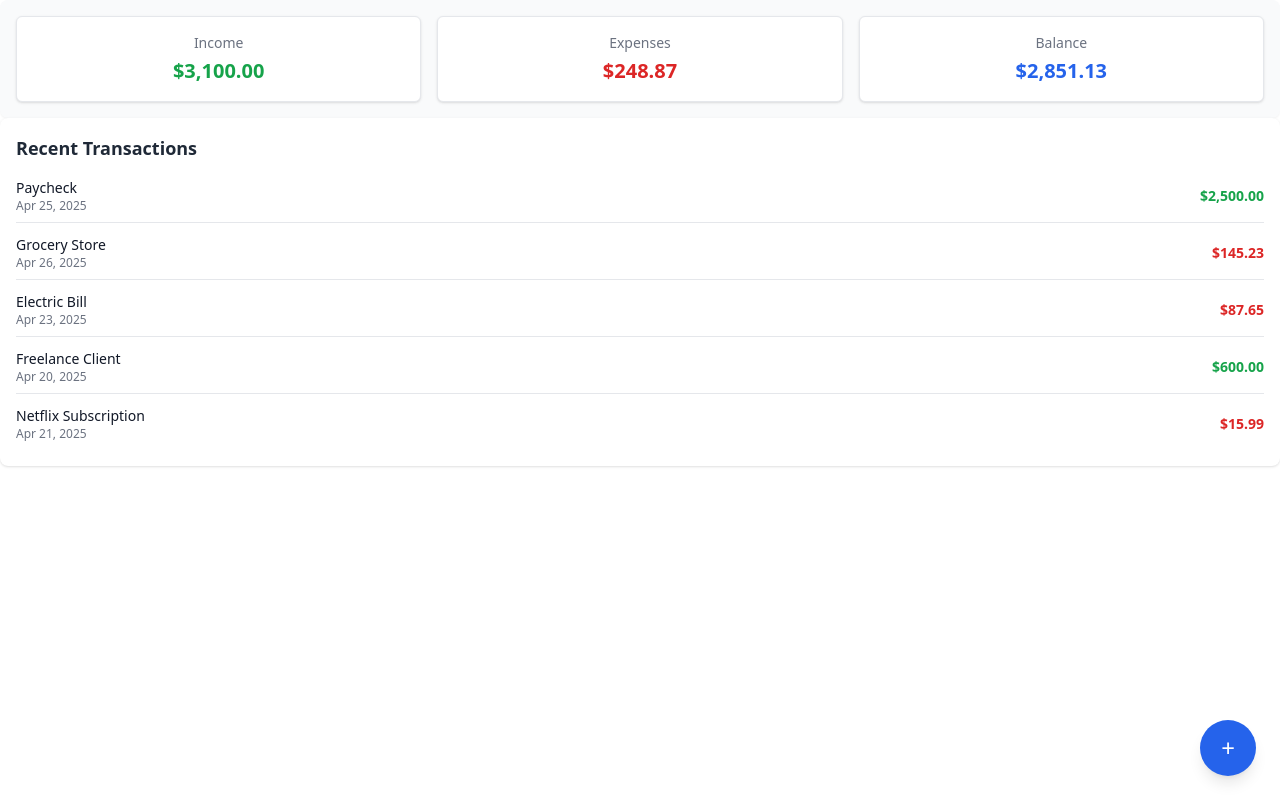
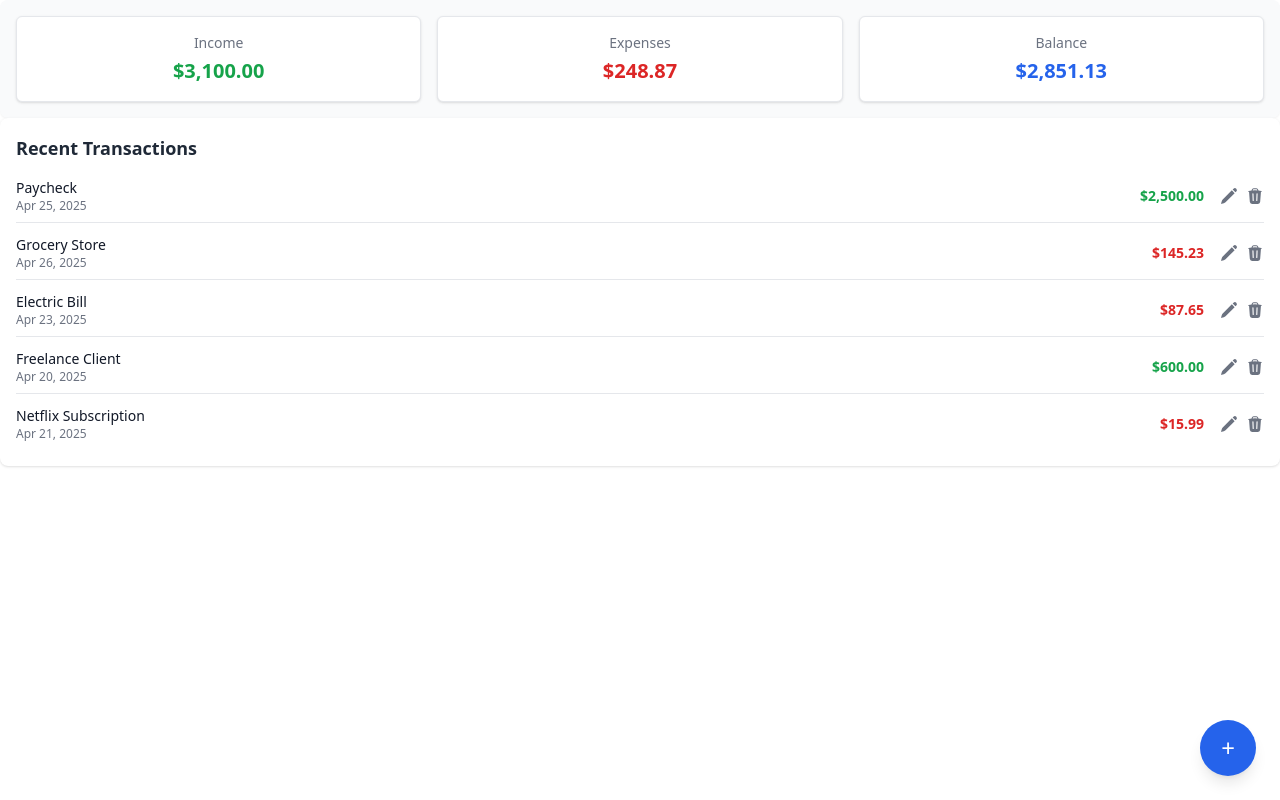
Before and after one commit to Nickolas-Hernandez/vuebalance, a Vue app: page / in a window 1280 px wide. Built offline with nearby package versions, Linux system fonts and the light colour scheme.

Commit message:
Add edit and delete icons + style

```diff
--- a/package.json
+++ b/package.json
@@ -11,6 +11,7 @@
     "format": "prettier --write src/"
   },
   "dependencies": {
+    "@heroicons/vue": "^2.2.0",
     "vue": "^3.5.13"
   },
   "devDependencies": {
--- a/src/components/RecentTransactions.vue
+++ b/src/components/RecentTransactions.vue
@@ -1,6 +1,7 @@
 <script setup>
 import { useDate } from '@/composables/useDate';
 import { useCurrency } from '@/composables/useCurrency';
+import { TrashIcon, PencilIcon } from '@heroicons/vue/24/solid';
 
 const { formatDate } = useDate();
 const { formatCurrency } = useCurrency();
@@ -19,10 +20,19 @@ const { transactions } = defineProps(['transactions']);
                 </div>
                 <div
                     :class="[
-                        'text-sm font-semibold',
+                        'text-sm font-semibold ml-auto mr-4',
                         txn.type === 'income' ? 'text-green-600' : 'text-red-600',
                     ]">
                     {{ formatCurrency(txn.amount) }}
+                </div>
+                <div
+                    class="recent-transactions__buttons flex flex-row flex-nowrap gap-x-2 text-gray-500">
+                    <button class="edit-button" style="width: 18px; height: 18px">
+                        <PencilIcon />
+                    </button>
+                    <button class="delete-button" style="width: 18px; height: 18px">
+                        <TrashIcon />
+                    </button>
                 </div>
             </li>
         </ul>
```
Also changed, not shown: 1 other file (tests, documents, lock files or other folders).
